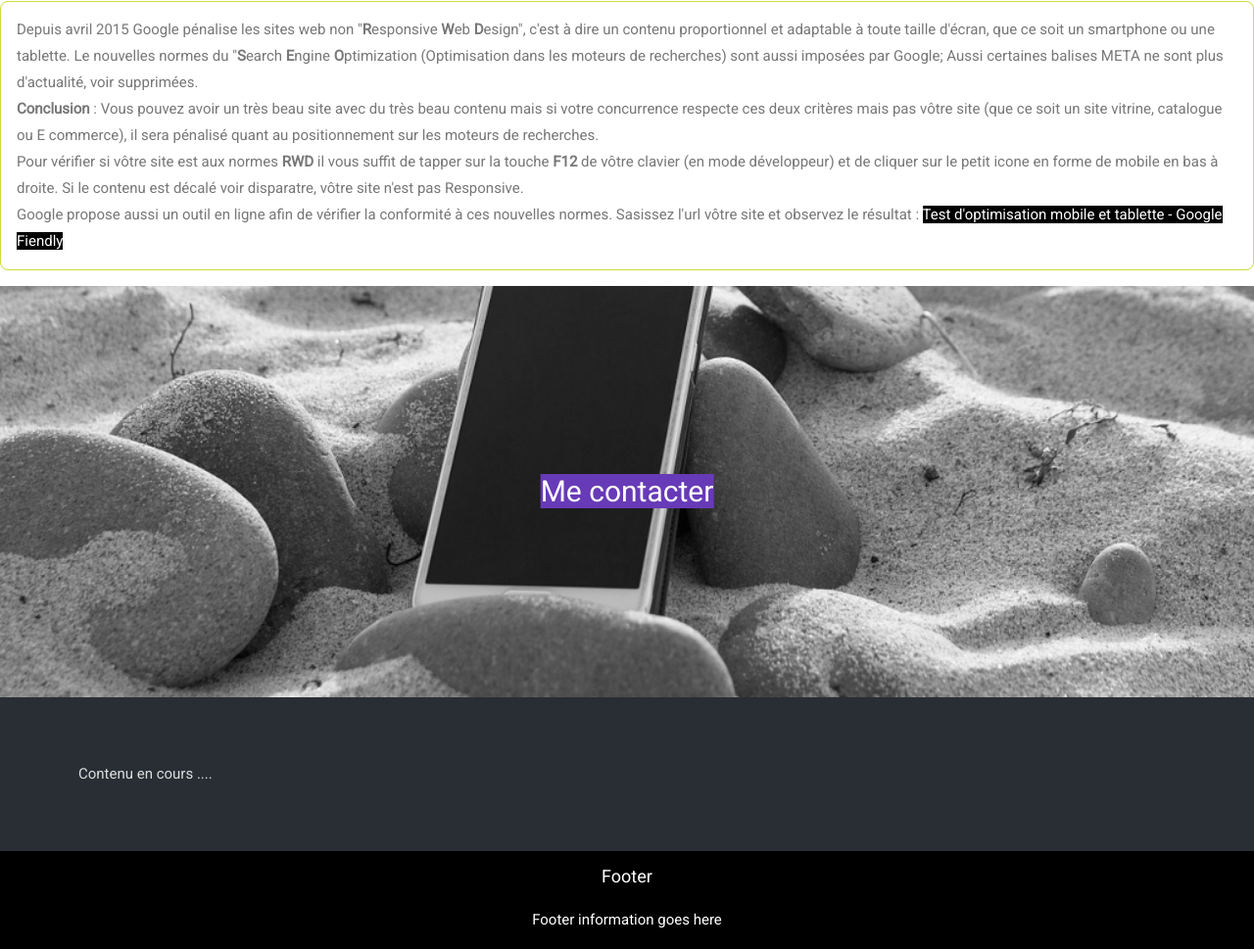
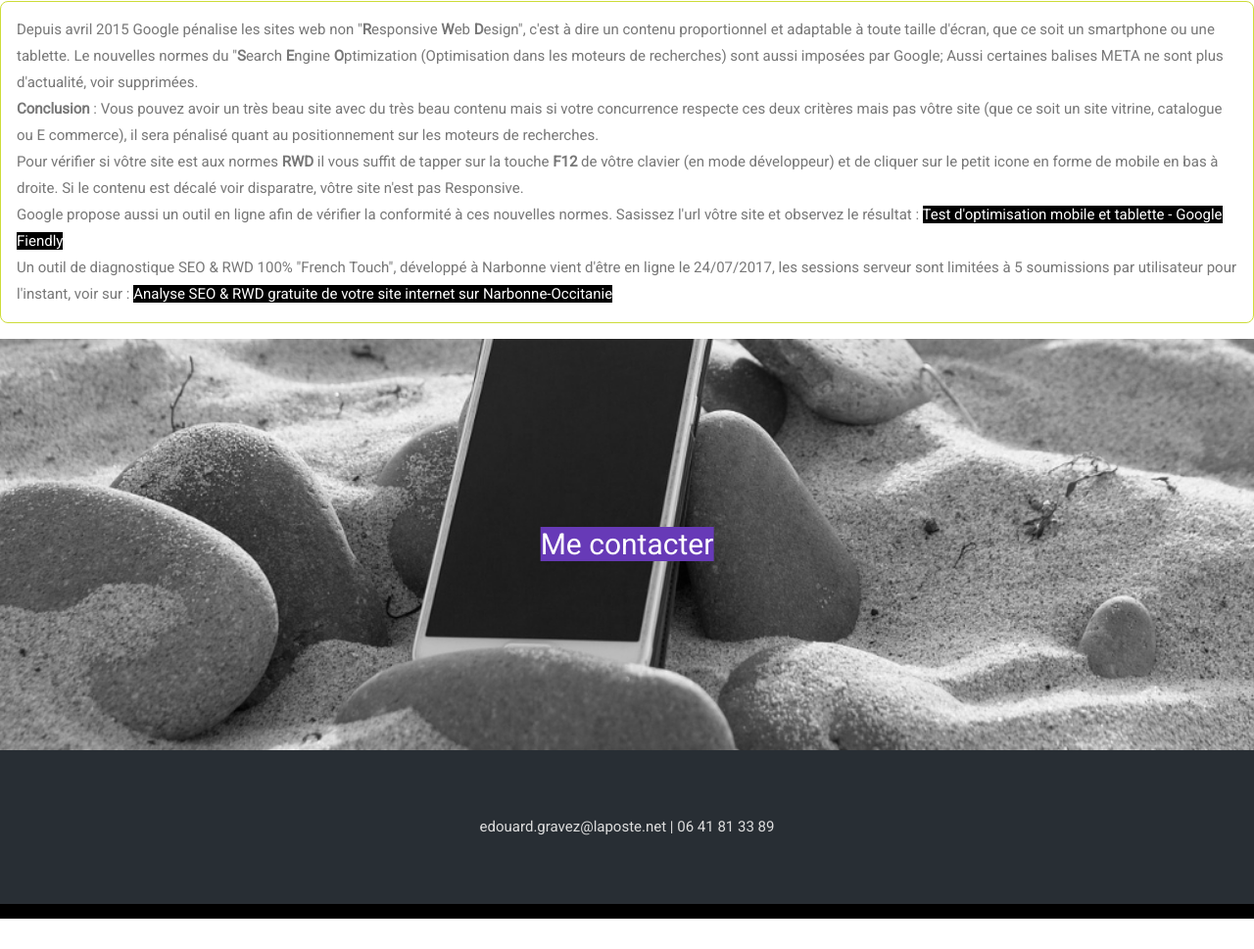
Before and after one commit to EdouardGravez/edouard-gravez.github.io, a plain HTML site: page index.html in a window 1280 px wide. Shown: the part 2432-3401 px from the top of the page at 98% size. After the commit the page ends 3370 px from the top, so only its background shows below. Drawn offline with nearby package versions, Linux system fonts and the light colour scheme; some packages are replaced by stand-ins of ours.

Commit message:
Ajout coordonnées plus lien Seo Report

```diff
--- a/index.html
+++ b/index.html
@@ -174,6 +174,7 @@
 
             <p>Depuis avril 2015 Google pénalise les sites web non "<b>R</b>esponsive <b>W</b>eb <b>D</b>esign", c'est à dire un contenu proportionnel et adaptable à toute taille d'écran, que ce soit un smartphone ou une tablette. Le nouvelles normes du "<b>S</b>earch <b>E</b>ngine <b>O</b>ptimization (Optimisation dans les moteurs de recherches) sont aussi imposées par Google; Aussi certaines balises META ne sont plus d'actualité, voir supprimées.<br>
                 <b>Conclusion</b> : Vous pouvez avoir un très beau site avec du très beau contenu mais si votre concurrence respecte ces deux critères mais pas vôtre site (que ce soit un site vitrine, catalogue ou E commerce), il sera pénalisé quant au positionnement sur les moteurs de recherches.<br> Pour vérifier si vôtre site est aux normes <b>RWD</b> il vous suffit de tapper sur la touche <b>F12</b> de vôtre clavier (en mode développeur) et de cliquer sur le petit icone en forme de mobile en bas à droite. Si le contenu est décalé voir disparatre, vôtre site n'est pas Responsive.<br> Google propose aussi un outil en ligne afin de vérifier la conformité à ces nouvelles normes. Sasissez l'url vôtre site et observez le résultat : <a class="w3-black w3-hover-lime" href="https://www.google.com/webmasters/tools/mobile-friendly/" target="_blank" title="Test d'optimisation mobile et tablette - Google Fiendly">Test d'optimisation mobile et tablette - Google Fiendly</a>
+                <br> Un outil de diagnostique SEO & RWD 100% "French Touch", développé à Narbonne vient d'être en ligne le 24/07/2017, les sessions serveur sont limitées à 5 soumissions par utilisateur pour l'instant, voir sur : <a class="w3-black w3-hover-lime" href="https://referencement.hugo.maugey.fr/" target="_blank" title="Analyse SEO & RWD gratuite de votre site internet sur Narbonne-Occitanie">Analyse SEO & RWD gratuite de votre site internet sur Narbonne-Occitanie</a>
             </p>
 
         </div>
@@ -189,14 +190,14 @@
     </div>
 
     <div style="position:relative;">
-        <div style="color:#ddd;background-color:#282E34;text-align:center;padding:50px 80px;text-align: justify;">
-            <p>Contenu en cours ....</p>
+        <div style="color:#ddd;background-color:#282E34;text-align:center;padding:50px 80px;text-align: center;">
+            <p>edouard.gravez@laposte.net | 06 41 81 33 89</p>
         </div>
     </div>
 
     <div class="w3-container w3-center w3-black w3-hover-opacity">
-        <h5>Footer</h5>
-        <p>Footer information goes here</p>
+        <h5></h5>
+        <p></p>
     </div>
 
 
```
